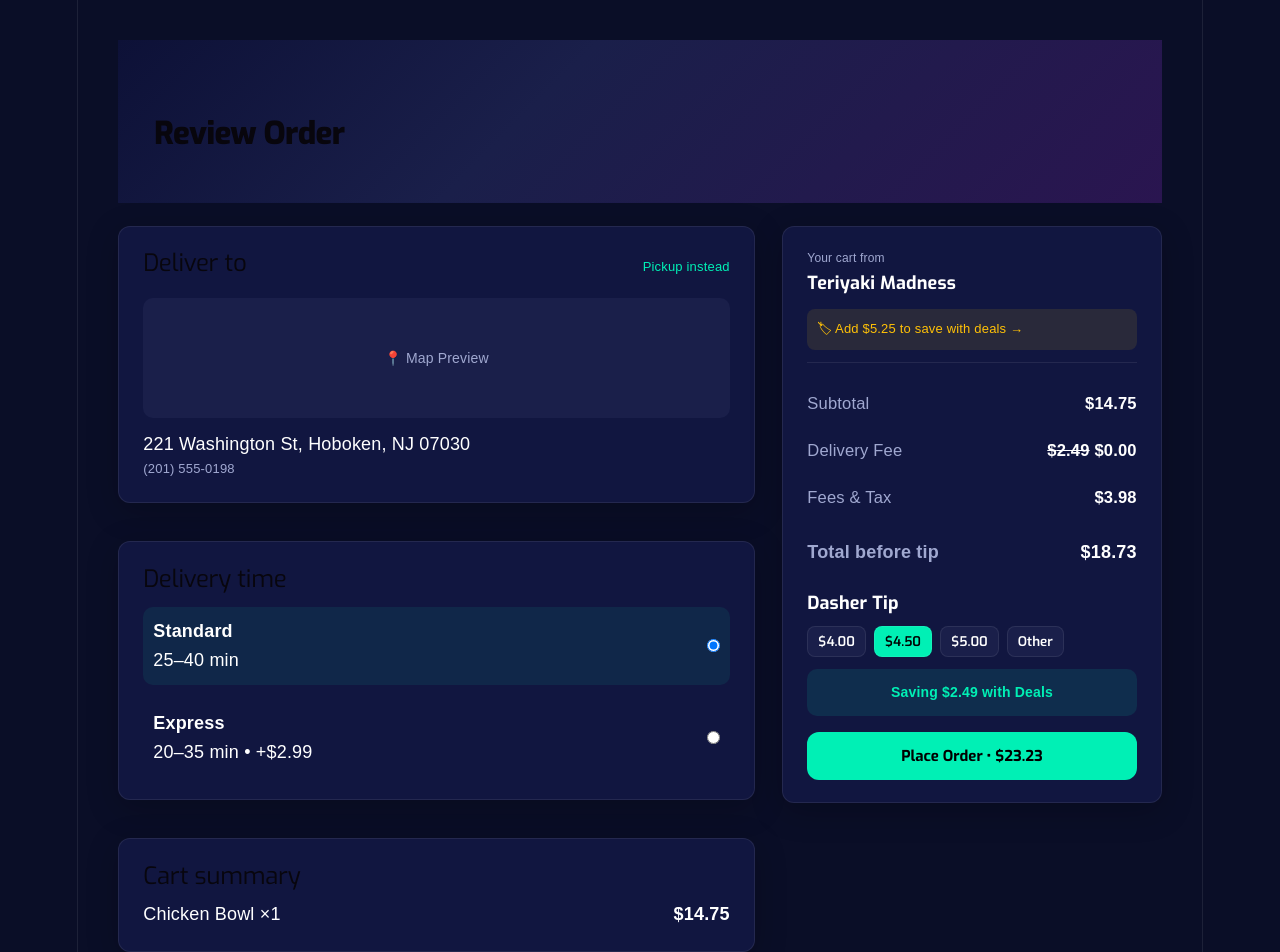
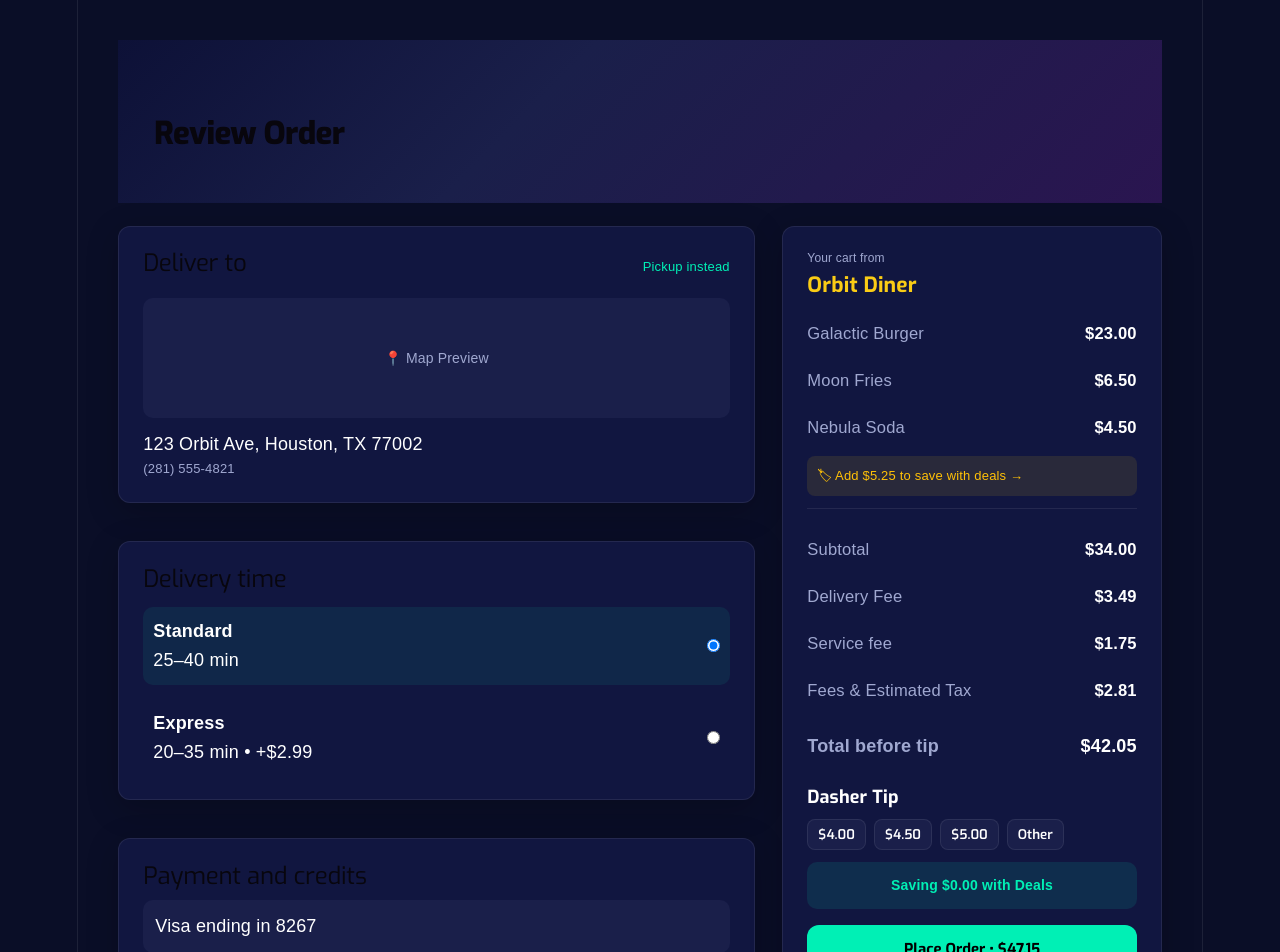
Before and after one commit to helloimfrei/orbit-eats-react, a React (Vite) app: page / in a window 1280 px wide. Shown: the top 952 px of the page. Built offline with nearby package versions, Linux system fonts and the light colour scheme; a web font is replaced by a local one.

Commit message:
Updated review order to match with checkout

```diff
--- a/src/ReviewOrder.jsx
+++ b/src/ReviewOrder.jsx
@@ -6,18 +6,23 @@
 
 export default function ReviewOrder() {
   const order = {
-    store: "Teriyaki Madness",
-    address: "221 Washington St, Hoboken, NJ 07030",
-    phone: "(201) 555-0198",
+    store: "Orbit Diner",
+    address: "123 Orbit Ave, Houston, TX 77002",
+    phone: "(281) 555-4821",
     payment: "Visa ending in 8267",
-    items: [{ name: "Chicken Bowl", price: 14.75, quantity: 1 }],
-    tax: 3.98,
-    deliveryFee: 0,
-    originalDeliveryFee: 2.49,
-    savings: 2.49,
+    items: [
+      { name: "Galactic Burger", price: 23.0, quantity: 1 },
+      { name: "Moon Fries", price: 6.5, quantity: 1 },
+      { name: "Nebula Soda", price: 4.5, quantity: 1 },
+    ],
+    tax: 2.81,
+    serviceFee: 1.75,
+    deliveryFee: 3.49,
+    originalDeliveryFee: 3.49,
+    savings: 0,
   };
 
-  const [tip, setTip] = useState(4.5);
+  const [tip, setTip] = useState(5.1);
   const [subtotal, setSubtotal] = useState(0);
   const [total, setTotal] = useState(0);
 
@@ -29,7 +34,13 @@
 
     setSubtotal(sub);
 
-    const final = sub + order.tax + order.deliveryFee + tip;
+    const final =
+      sub +
+      order.tax +
+      order.serviceFee +
+      order.deliveryFee +
+      tip;
+
     setTotal(final);
   }, [tip]);
 
@@ -80,18 +91,6 @@
             </div>
           </section>
 
-          {/* CART SUMMARY */}
-          <section className="checkout-card">
-            <h2>Cart summary</h2>
-
-            {order.items.map((item, i) => (
-              <div key={i} className="cart-line">
-                <span>{item.name} ×{item.quantity}</span>
-                <strong>${item.price}</strong>
-              </div>
-            ))}
-          </section>
-
           {/* PAYMENT */}
           <section className="checkout-card">
             <h2>Payment and credits</h2>
@@ -112,6 +111,16 @@
               <h3>{order.store}</h3>
             </div>
 
+            {/* ✅ ITEMS (NOW IN RIGHT PANEL) */}
+            <div className="cart-items-right">
+              {order.items.map((item, i) => (
+                <div key={i} className="summary-row">
+                  <span>{item.name}</span>
+                  <strong>${item.price.toFixed(2)}</strong>
+                </div>
+              ))}
+            </div>
+
             {/* PROMO */}
             <div className="promo-banner">
               🏷 Add $5.25 to save with deals →
@@ -127,19 +136,24 @@
 
               <div className="summary-row">
                 <span>Delivery Fee</span>
-                <strong>
-                  <s>${order.originalDeliveryFee}</s> $0.00
-                </strong>
+                <strong>${order.deliveryFee.toFixed(2)}</strong>
               </div>
 
               <div className="summary-row">
-                <span>Fees & Tax</span>
+                <span>Service fee</span>
+                <strong>${order.serviceFee.toFixed(2)}</strong>
+              </div>
+
+              <div className="summary-row">
+                <span>Fees & Estimated Tax</span>
                 <strong>${order.tax.toFixed(2)}</strong>
               </div>
 
               <div className="summary-row total">
                 <span>Total before tip</span>
-                <strong>${(subtotal + order.tax).toFixed(2)}</strong>
+                <strong>
+                  ${(subtotal + order.tax + order.serviceFee + order.deliveryFee).toFixed(2)}
+                </strong>
               </div>
 
             </div>
@@ -149,7 +163,7 @@
               <h4>Dasher Tip</h4>
 
               <div className="tip-options">
-                {[4, 4.5, 5].map((t) => (
+                {[4.0, 4.5, 5.0].map((t) => (
                   <button
                     key={t}
                     className={tip === t ? "active" : ""}
--- a/src/styles/global.css
+++ b/src/styles/global.css
@@ -165,8 +165,7 @@
 }
 
 .store-header h3 {
-  font-size: 18px;
-  font-weight: 700;
+  color: #facc15;
 }
 
 .promo-banner {
```
